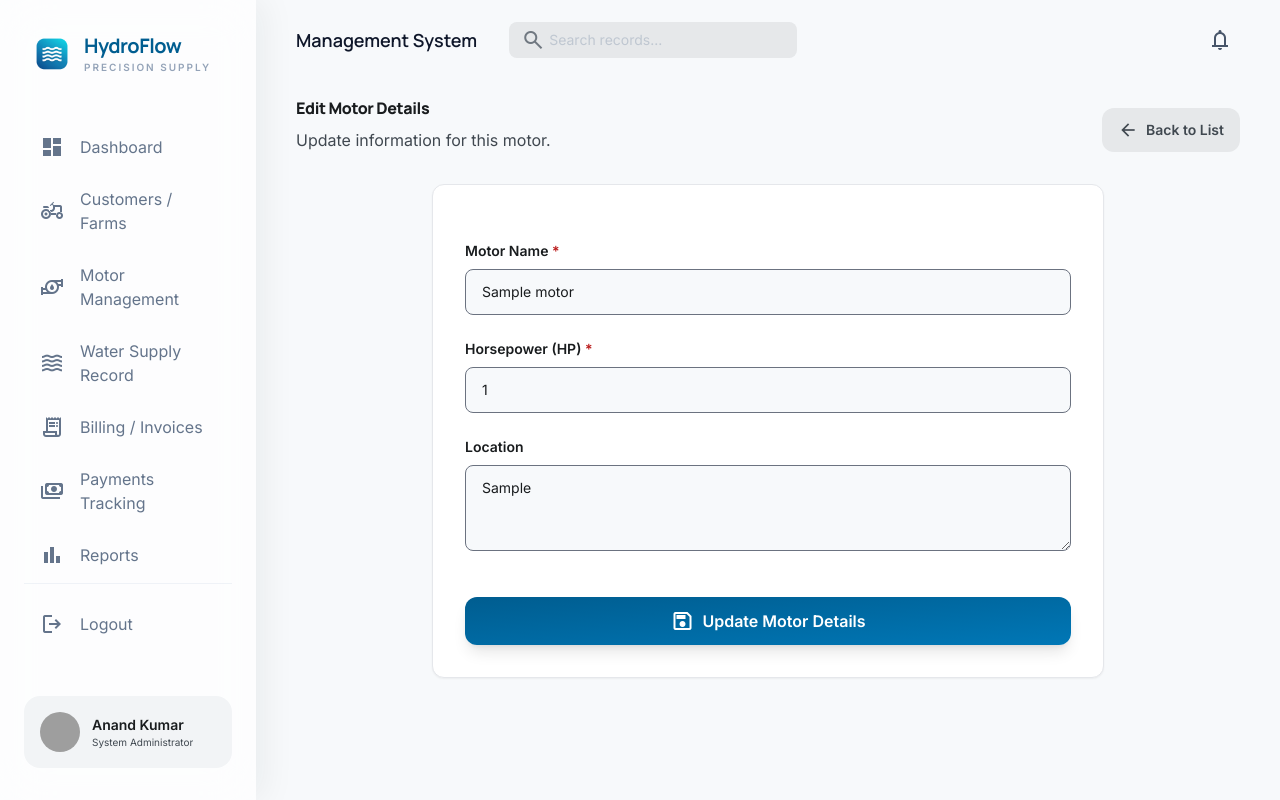
After one commit to Dark-Priyanshu/water_Supply_System-HydroFlow-, a PHP site: page /views/motors/edit_motor.php?id=1 in a window 1280 px wide. The commit adds this page. Run offline with PHP 8.4, Linux system fonts and the light colour scheme; a user stored in the database is signed in; tables that the repository leaves empty hold one stand-in row (values such as "Sample post"); grey boxes are pictures that could not be loaded.

Commit message:
Fix login button visibility, resolve CSS warnings, and implement motor edit/toggle status

```diff
--- a/assets/css/style.css
+++ b/assets/css/style.css
@@ -233,6 +233,7 @@ input:where([type=button]),
 input:where([type=reset]),
 input:where([type=submit]) {
     -webkit-appearance: button;
+    appearance: button;
     background-color: transparent;
     background-image: none
 }
@@ -256,6 +257,7 @@ progress {
 
 [type=search] {
     -webkit-appearance: textfield;
+    appearance: textfield;
     outline-offset: -2px
 }
 
@@ -342,8 +344,7 @@ img,
 object,
 svg,
 video {
-    display: block;
-    vertical-align: middle
+    display: block
 }
 
 img,
--- a/models/Motor.php
+++ b/models/Motor.php
@@ -15,5 +15,30 @@ class Motor {
     public function getAllMotors() {
         return $this->conn->query("SELECT * FROM motors ORDER BY motor_id DESC");
     }
+
+    public function getMotorById($id) {
+        $stmt = $this->conn->prepare("SELECT * FROM motors WHERE motor_id = ?");
+        $stmt->bind_param("i", $id);
+        $stmt->execute();
+        $result = $stmt->get_result();
+        return $result->fetch_assoc();
+    }
+
+    public function updateMotor($id, $name, $hp, $location) {
+        $stmt = $this->conn->prepare("UPDATE motors SET motor_name = ?, horsepower = ?, location = ? WHERE motor_id = ?");
+        $stmt->bind_param("sdsi", $name, $hp, $location, $id);
+        return $stmt->execute();
+    }
+
+    public function toggleStatus($id) {
+        $motor = $this->getMotorById($id);
+        if ($motor) {
+            $new_status = ($motor['status'] === 'active') ? 'inactive' : 'active';
+            $stmt = $this->conn->prepare("UPDATE motors SET status = ? WHERE motor_id = ?");
+            $stmt->bind_param("si", $new_status, $id);
+            return $stmt->execute();
+        }
+        return false;
+    }
 }
 ?>
--- /dev/null
+++ b/views/motors/edit_motor.php
@@ -0,0 +1,75 @@
+<?php include '../../includes/header.php'; ?>
+<?php include '../../includes/sidebar.php'; ?>
+<?php
+require_once '../../config/database.php';
+require_once '../../models/Motor.php';
+
+if (!isset($_GET['id'])) {
+    header("Location: motor_list.php");
+    exit();
+}
+
+$motorModel = new Motor($conn);
+$motor = $motorModel->getMotorById($_GET['id']);
+
+if (!$motor) {
+    header("Location: motor_list.php");
+    exit();
+}
+?>
+
+<!-- Header Section -->
+<div class="flex justify-between items-end mb-8 mt-4">
+    <div>
+        <h2 class="text-headline-lg font-headline font-extrabold text-on-surface tracking-tight mb-2">Edit Motor Details</h2>
+        <p class="text-body-md text-on-surface-variant max-w-2xl">Update information for this motor.</p>
+    </div>
+    <a href="motor_list.php" class="flex items-center gap-2 px-4 py-2 bg-surface-container-high text-on-surface-variant rounded-xl font-semibold hover:bg-surface-container-highest transition-colors">
+        <span class="material-symbols-outlined text-xl">arrow_back</span>
+        <span class="text-sm">Back to List</span>
+    </a>
+</div>
+
+<?php if (isset($_SESSION['error_msg'])): ?>
+<div class="mb-8 p-4 bg-error/10 border border-error/20 rounded-xl flex items-center justify-between">
+    <div class="flex items-center gap-3">
+        <span class="material-symbols-outlined text-error">error</span>
+        <span class="text-error font-medium"><?= $_SESSION['error_msg'] ?></span>
+    </div>
+    <button type="button" class="text-error/60 hover:text-error p-1" onclick="this.parentElement.remove()">
+        <span class="material-symbols-outlined">close</span>
+    </button>
+</div>
+<?php unset($_SESSION['error_msg']); endif; ?>
+
+<div class="bg-surface-container-lowest rounded-xl shadow-sm border border-outline-variant/15 overflow-hidden max-w-2xl mx-auto mt-4">
+    <div class="p-8">
+        <form action="../../controllers/motorController.php" method="POST" class="space-y-6">
+            <input type="hidden" name="motor_id" value="<?= htmlspecialchars($motor['motor_id']) ?>">
+
+            <div>
+                <label class="block text-sm font-semibold text-on-surface mb-2">Motor Name <span class="text-error">*</span></label>
+                <input type="text" name="motor_name" value="<?= htmlspecialchars($motor['motor_name']) ?>" required class="w-full bg-surface border border-outline-variant/30 rounded-lg px-4 py-3 focus:ring-2 focus:ring-primary/20 focus:border-primary outline-none transition-all text-sm">
+            </div>
+
+            <div>
+                <label class="block text-sm font-semibold text-on-surface mb-2">Horsepower (HP) <span class="text-error">*</span></label>
+                <input type="number" step="0.5" name="horsepower" value="<?= htmlspecialchars($motor['horsepower']) ?>" required class="w-full bg-surface border border-outline-variant/30 rounded-lg px-4 py-3 focus:ring-2 focus:ring-primary/20 focus:border-primary outline-none transition-all text-sm">
+            </div>
+
+            <div>
+                <label class="block text-sm font-semibold text-on-surface mb-2">Location</label>
+                <textarea name="location" rows="3" class="w-full bg-surface border border-outline-variant/30 rounded-lg px-4 py-3 focus:ring-2 focus:ring-primary/20 focus:border-primary outline-none transition-all text-sm"><?= htmlspecialchars($motor['location']) ?></textarea>
+            </div>
+
+            <div class="pt-4">
+                <button type="submit" name="update_motor" class="w-full flex justify-center items-center gap-2 px-6 py-3 bg-gradient-to-br from-primary to-primary-container text-white rounded-xl font-bold transition-transform active:scale-[0.98] shadow-lg shadow-primary/20 hover:shadow-xl">
+                    <span class="material-symbols-outlined">save</span>
+                    Update Motor Details
+                </button>
+            </div>
+        </form>
+    </div>
+</div>
+
+<?php include '../../includes/footer.php'; ?>
--- a/views/motors/motor_list.php
+++ b/views/motors/motor_list.php
@@ -96,8 +96,10 @@ if($total_motors > 0) {
                      </div>
                  </div>
                  <div class="flex items-center justify-end gap-3 pt-4 border-t border-outline-variant/10 mt-2">
-                     <a href="#" class="p-2 text-on-surface-variant hover:text-primary hover:bg-primary-fixed/50 rounded-lg transition-colors" title="Edit Motor"><span class="material-symbols-outlined">edit_note</span></a>
-                     <a href="#" class="p-2 text-on-surface-variant hover:text-primary hover:bg-primary-fixed/50 rounded-lg transition-colors" title="View Details"><span class="material-symbols-outlined">visibility</span></a>
+                     <a href="edit_motor.php?id=<?= $motor['motor_id'] ?>" class="p-2 text-on-surface-variant hover:text-primary hover:bg-primary-fixed/50 rounded-lg transition-colors" title="Edit Motor"><span class="material-symbols-outlined">edit_note</span></a>
+                     <a href="../../controllers/motorController.php?action=toggle_status&id=<?= $motor['motor_id'] ?>" class="p-2 text-on-surface-variant hover:text-primary hover:bg-primary-fixed/50 rounded-lg transition-colors" title="<?= $motor['status'] == 'active' ? 'Deactivate Motor' : 'Activate Motor' ?>">
+                        <span class="material-symbols-outlined"><?= $motor['status'] == 'active' ? 'visibility_off' : 'visibility' ?></span>
+                     </a>
                  </div>
              </div>
         </div>
```
Also changed, not shown: controllers/motorController.php (+28 -0 lines).
